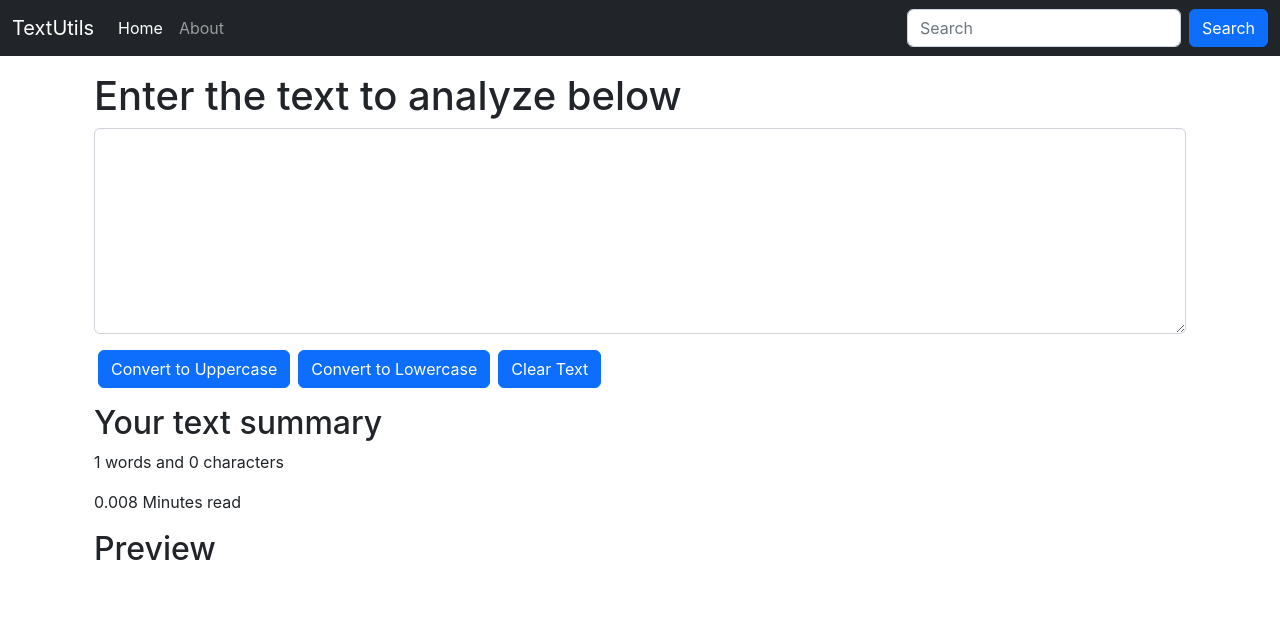
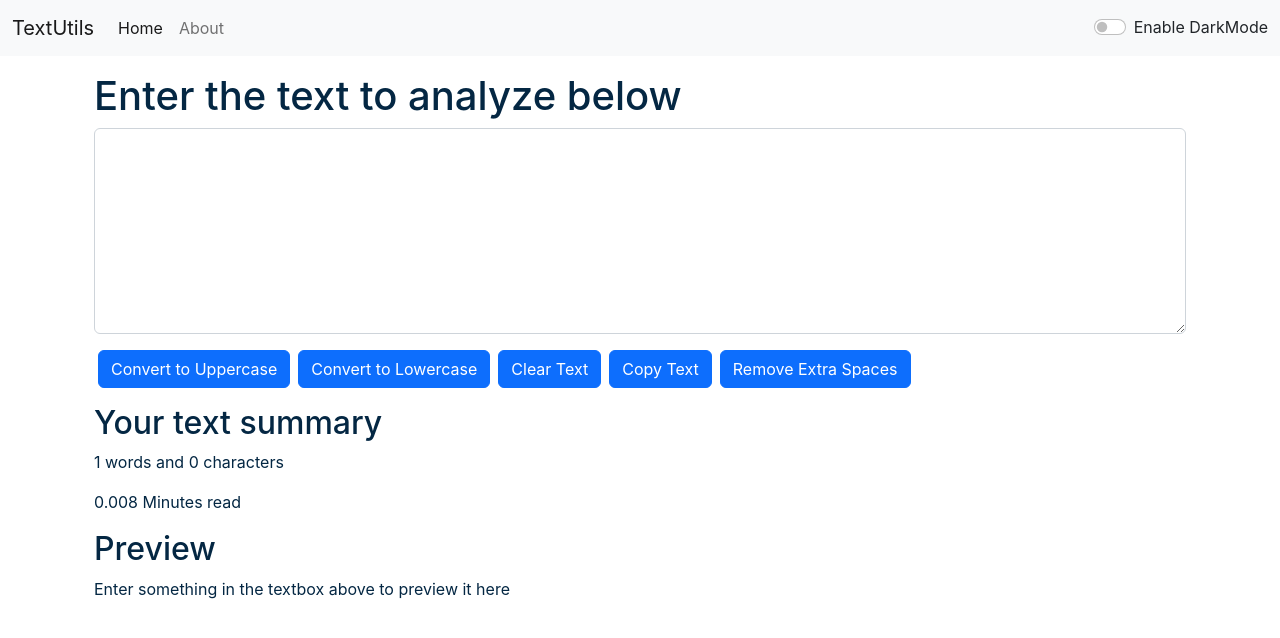
Before and after one commit to M-Rahul1/Reactjs, a React (Create React App) app in the folder my-app/: page / in a window 1280 px wide. Shown: the top 638 px of the page. Built offline with nearby package versions, Linux system fonts and the light colour scheme.

Commit message:
enabling darkmode

```diff
--- a/my-app/src/App.js
+++ b/my-app/src/App.js
@@ -1,15 +1,29 @@
 import './App.css';
 import Navbar from './components/Navbar';
 import TextForm from './components/TextForm';
+import React, { useState } from 'react';
+
 
 function App() {
+  const [mode, setMode] = useState('light'); // Whether dark mode is enabled or not
+
+  const toggleMode = ()=>{
+    if(mode === 'light'){
+      setMode('dark');
+      document.body.style.backgroundColor = '#042743';
+    }
+    else{
+      setMode('light');
+      document.body.style.backgroundColor = 'white';
+    }
+  }
   return (
     <>
     {/* <Navbar title="TextUtils" aboutText="About TextUtils" /> */}
     {/* <Navbar/> */}
-    <Navbar title="TextUtils" />
+    <Navbar title="TextUtils" mode={mode} toggleMode={toggleMode} />
     <div className="container my-3">
-    <TextForm heading="Enter the text to analyze below"/>
+    <TextForm heading="Enter the text to analyze below" mode={mode}/>
     </div>
     </>
   );
--- a/my-app/src/components/Navbar.js
+++ b/my-app/src/components/Navbar.js
@@ -3,7 +3,7 @@
 
 export default function Navbar(props) {
     return (
-        <nav className="navbar navbar-expand-lg navbar-dark bg-dark">
+        <nav className={`navbar navbar-expand-lg navbar-${props.mode} bg-${props.mode}`}>
             <div className="container-fluid">
                 <a className="navbar-brand" href="/">{props.title}</a>
                 <button className="navbar-toggler" type="button" data-bs-toggle="collapse" data-bs-target="#navbarSupportedContent" aria-controls="navbarSupportedContent" aria-expanded="false" aria-label="Toggle navigation">
@@ -18,10 +18,15 @@
                             <a className="nav-link" href="/">{props.aboutText}</a>
                         </li>
                     </ul>
-                    <form className="d-flex">
+                    {/* <form className="d-flex">
                         <input className="form-control me-2" type="search" placeholder="Search" aria-label="Search" />
-                        <button className="btn btn-primary" type="submit">Search</button>
-                    </form>
+                        <button cla
+                        ssName="btn btn-primary" type="submit">Search</button>
+                    </form> */}
+                    <div className={`form-check form-switch text-${props.mode==='light'?'dark':'light'}`}>
+                        <input className="form-check-input" onClick={props.toggleMode} type="checkbox" id="flexSwitchCheckDefault"/>
+                        <label className="form-check-label" htmlFor="flexSwitchCheckDefault">Enable DarkMode</label>
+                    </div>
                 </div>
             </div>
         </nav>
--- a/my-app/src/components/TextForm.js
+++ b/my-app/src/components/TextForm.js
@@ -7,9 +7,14 @@
         let newText = text.toUpperCase();
         setText(newText)
     }
+
     const handleLoClick = ()=>{
-        // console.log("Uppercase was clicked: " +  text);
         let newText = text.toLowerCase();
+        setText(newText)
+    }
+
+    const handleClearClick = ()=>{
+        let newText = '';
         setText(newText)
     }
 
@@ -17,8 +22,20 @@
         // console.log("On change");
         setText(event.target.value)
     }
-    let handleClearText=()=>{
-        setText("");
+
+    // Credits: A
+    const handleCopy = () => {
+        console.log("I am copy");
+        var text = document.getElementById("myBox");
+        text.select();
+        text.setSelectionRange(0, 9999);
+        navigator.clipboard.writeText(text.value);
+    }
+
+    // Credits: Coding Wala
+    const handleExtraSpaces = () => {
+        let newText = text.split(/[ ]+/);
+        setText(newText.join(" "))
     }
 
     const [text, setText] = useState('');
@@ -26,23 +43,24 @@
     // setText("new text"); // Correct way to change the state
     return (
         <>
-        <div className="container">
+        <div className="container" style={{color: props.mode==='dark'?'white':'#042743'}}>
             <h1>{props.heading}</h1>
             <div className="mb-3">
-            <textarea className="form-control" value={text} onChange={handleOnChange} id="myBox" rows="8"></textarea>
+            <textarea className="form-control" value={text} onChange={handleOnChange} style={{backgroundColor: props.mode==='dark'?'grey':'white', color: props.mode==='dark'?'white':'#042743'}} id="myBox" rows="8"></textarea>
             </div>
             <button className="btn btn-primary mx-1" onClick={handleUpClick}>Convert to Uppercase</button>
             <button className="btn btn-primary mx-1" onClick={handleLoClick}>Convert to Lowercase</button>
-            <button className="btn btn-primary mx-1" onClick={handleClearText}>Clear Text</button>
+            <button className="btn btn-primary mx-1" onClick={handleClearClick}>Clear Text</button>
+            <button className="btn btn-primary mx-1" onClick={handleCopy}>Copy Text</button>
+            <button className="btn btn-primary mx-1" onClick={handleExtraSpaces}>Remove Extra Spaces</button>
         </div>
-        <div className="container my-3">
+        <div className="container my-3" style={{color: props.mode==='dark'?'white':'#042743'}}>
             <h2>Your text summary</h2>
             <p>{text.split(" ").length} words and {text.length} characters</p>
             <p>{0.008 *  text.split(" ").length} Minutes read</p>
             <h2>Preview</h2>
-            <p>{text}</p>
-            </div>
-
+            <p>{text.length>0?text:"Enter something in the textbox above to preview it here"}</p>
+        </div>
         </>
     )
 }
```
Also changed, not shown: my-app/src/components/About.js (added, +76 -0 lines).
